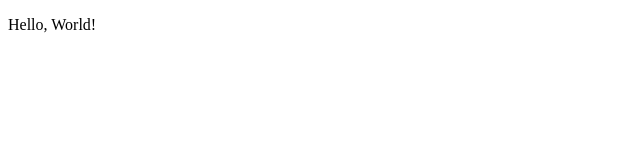
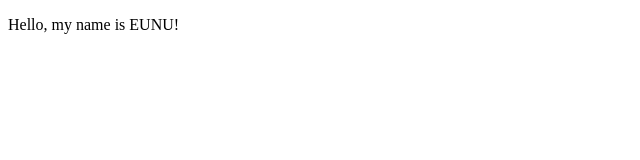
Before and after one commit to Hwang-Eunwoo/random.github., a plain HTML site: page index.html in a window 1280 px wide. Shown: the whole page, without its empty margins (0-640 px from the left). Drawn offline with Linux system fonts and the light colour scheme.

Commit message:
Update index.html

```diff
--- a/index.html
+++ b/index.html
@@ -7,6 +7,6 @@
 	<title>Portfolio</title>
 </head>
 <body>
-  <p>Hello, World!</p>
+  <p>Hello, my name is EUNU!</p>
 </body>
 </html>
```
